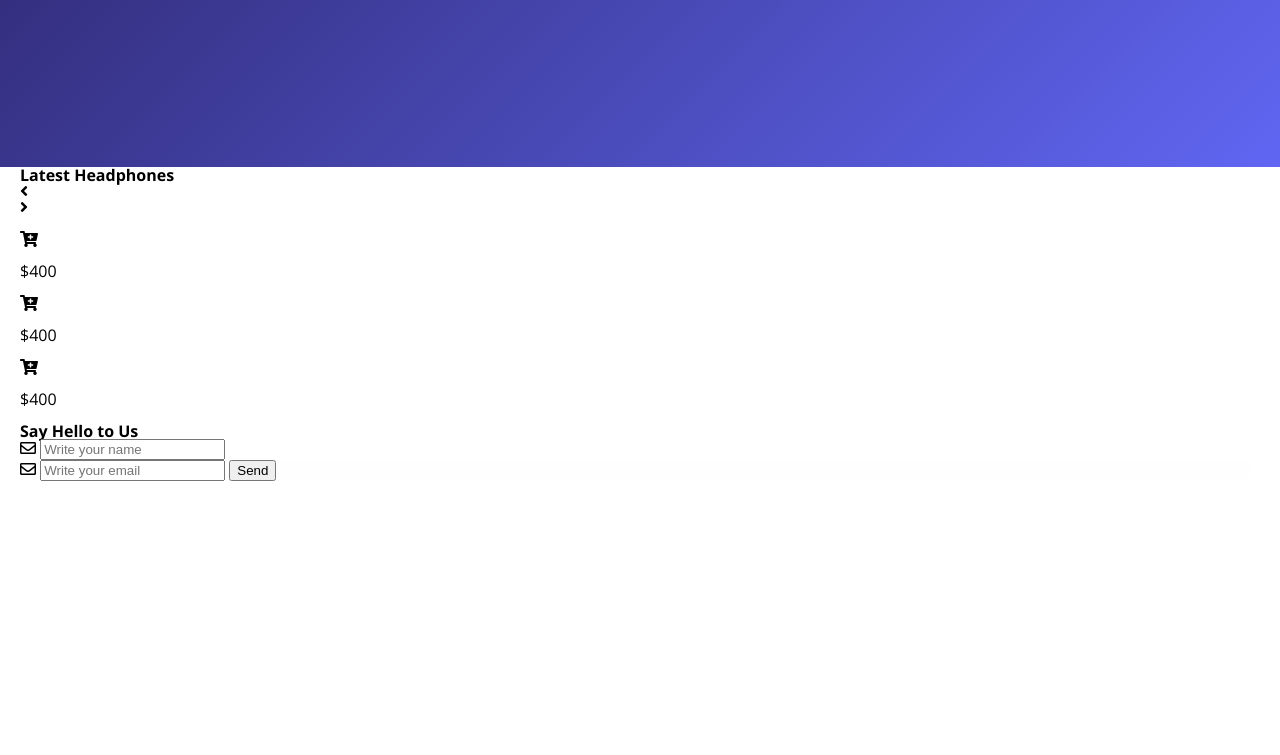
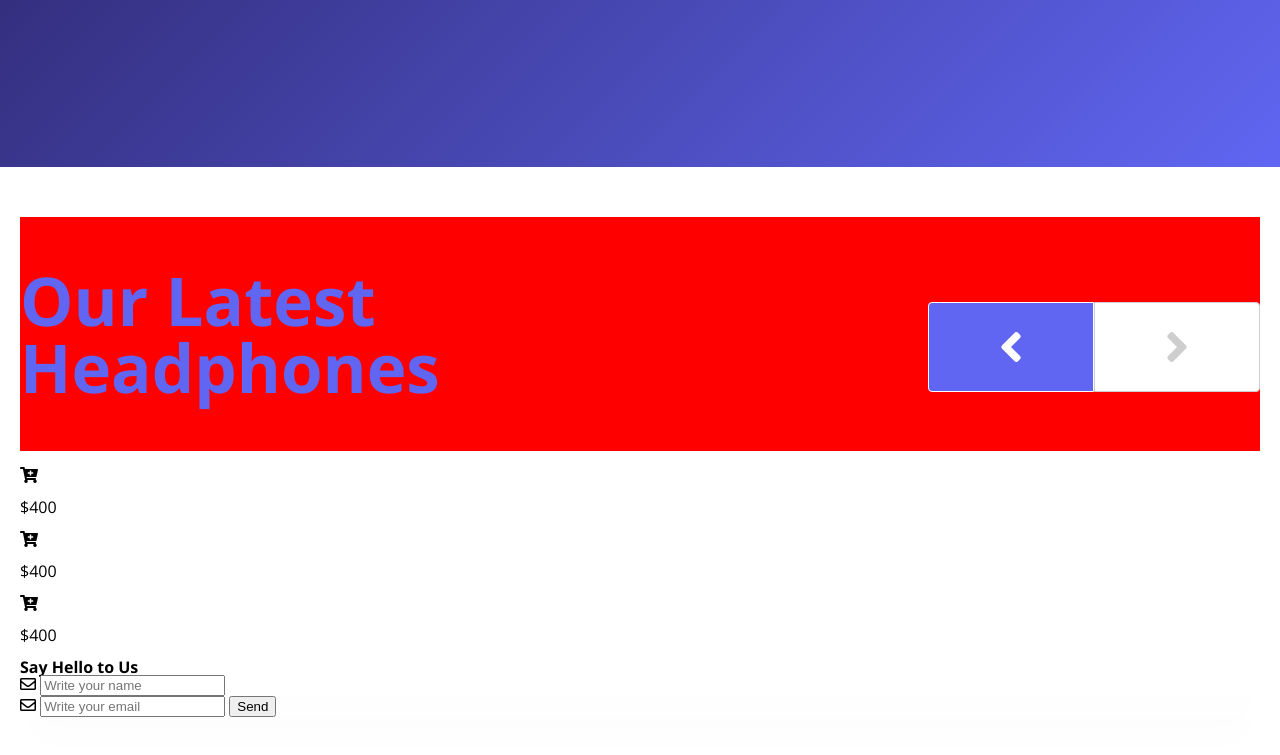
Before and after one commit to patrickly/headphones, a plain HTML site: page index.html in a window 1280 px wide. Shown: the part 3554-4309 px from the top of the page. Before the commit the page ends 4035 px from the top, so only its background shows below. Drawn offline with nearby package versions, Linux system fonts and the light colour scheme.

Commit message:
Latest Styles Part 1 14:05

```diff
--- /dev/null
+++ b/css/landing-page/latest.css
@@ -0,0 +1,61 @@
+#latest {
+    padding: 50px 0;
+}
+
+#latest .header {
+   background: red;
+   padding: 50px 0;
+}
+
+#latest .header:after {
+    content: "";
+    display: table;
+    clear: both;
+}
+
+#latest .header h1 {
+    color: #6066f2;
+    font-size: 4.2rem;
+    max-width: 400px;
+    width: 100%;
+    display: inline-block;
+    float: left;
+}
+
+#latest .header .directions {
+    display: inline-block;
+    float: right;
+    position: relative;
+    top: 35px;
+}
+
+#latest .header .directions .move-left{
+    -webkit-border-top-left-radius: 4px;
+    -webkit-border-bottom-left-radius: 4px;
+    -moz-border-radius-topleft: 4px;
+    -moz-border-radius-bottomleft: 4px;
+    border-top-left-radius: 4px;
+    border-bottom-left-radius: 4px;
+    float: left;
+    padding: 20px 70px;
+    font-size: 3rem;
+    background: #6066f2;
+    color: white;
+    border: 1px solid white;
+}
+
+
+#latest .header .directions .move-right{
+    -webkit-border-top-right-radius: 4px;
+    -webkit-border-bottom-right-radius: 4px;
+    -moz-border-radius-topright: 4px;
+    -moz-border-radius-bottomright: 4px;
+    border-top-right-radius: 4px;
+    border-bottom-right-radius: 4px;
+    float: right;
+    padding: 20px 70px;
+    font-size: 3rem;
+    background:white;
+    color: #cecece;
+    border: 1px solid #cecece;
+}
--- a/css/main.css
+++ b/css/main.css
@@ -5,6 +5,7 @@
 @import "landing-page/design-by.css";
 @import "landing-page/color-collection.css";
 @import "landing-page/blue-print.css";
+@import "landing-page/latest.css";
 
 /*
 FEA83B orange
--- a/index.html
+++ b/index.html
@@ -207,7 +207,7 @@
   <section id="latest">
     <div class="container">
       <div class="header">
-        <h1>Latest Headphones</h1>
+        <h1>Our Latest Headphones</h1>
         <div class="directions">
           <div class="move-left">
             <i class="fas fa-angle-left"></i>
```
